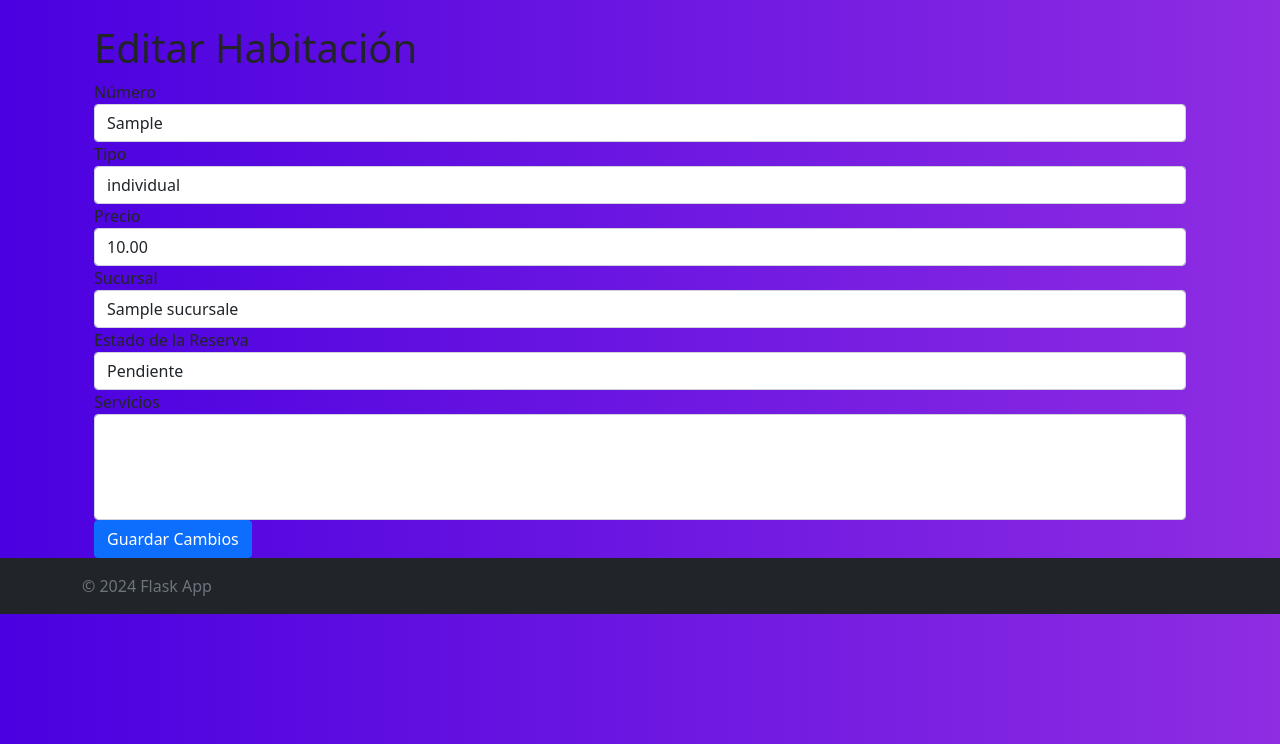
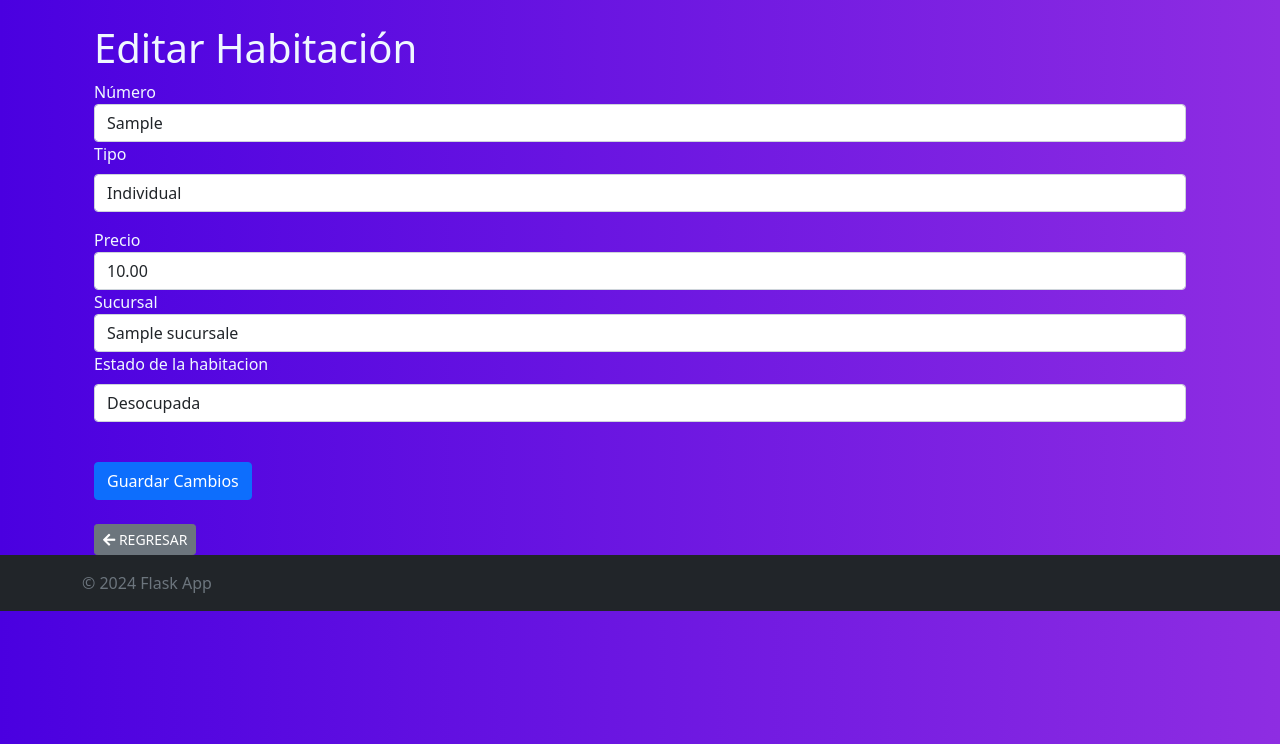
Before and after one commit to mcuzco/ProyectoMC, a Flask app: page /edit_habitacion/1 in a window 1280 px wide. Shown: the part 56-800 px from the top of the page. Run offline with Flask 2, Linux system fonts and the light colour scheme; tables that the repository leaves empty hold one stand-in row (values such as "Sample post"); lists and menus that the app fills with data are empty; some libraries are stand-ins or nearby versions.

Commit message:
hecho apartado de habitaciones y sucursales

```diff
--- a/app/app.py
+++ b/app/app.py
@@ -11,8 +11,8 @@ app.config['SECRET_KEY'] = 'matthews'
 app.config['MYSQL_CURSORCLASS'] = 'DictCursor'
 app.config['MYSQL_HOST'] = 'localhost'
 app.config['MYSQL_USER'] = 'root'
-app.config['MYSQL_PASSWORD'] = 'MAtt1233xd'
-app.config['MYSQL_DB'] = 'flaskcontact'
+app.config['MYSQL_PASSWORD'] = 'Mami270802'
+app.config['MYSQL_DB'] = 'flaskcontact3'
 app.config['MYSQL_SSL_DISABLED'] = True  # Deshabilitar SSL
 
 mysqldb = MySQL(app)
@@ -101,7 +101,7 @@ def reservas():
     servicios = cursor.fetchall()
     cursor.execute('SELECT id, nombre FROM clientes')
     clientes = cursor.fetchall()
-    cursor.execute('SELECT id, numero FROM habitaciones')
+    cursor.execute('SELECT id, numero FROM habitaciones WHERE estado = "desocupada"')
     habitaciones = cursor.fetchall()
 
     # Fetch services for each reservation
@@ -271,9 +271,14 @@ def delete_servicio(id):
 @app.route('/habitaciones') # Ruta para mostrar habitaciones
 def habitaciones():
     cursor = mysqldb.connection.cursor()
-    cursor.execute('SELECT habitaciones.*, sucursales.nombre AS sucursal_nombre FROM habitaciones JOIN sucursales ON habitaciones.sucursal_id = sucursales.id')
+    cursor.execute("""SELECT habitaciones.*,
+                        sucursales.nombre AS sucursal_nombre
+                    FROM habitaciones JOIN sucursales ON habitaciones.sucursal_id = sucursales.id""")
     habitaciones = cursor.fetchall()
-    return render_template('habitaciones/habitaciones.html', habitaciones=habitaciones)
+    #Fetch all sucursales for the dropdown
+    cursor.execute('SELECT id, nombre FROM sucursales')
+    sucursales = cursor.fetchall()
+    return render_template('habitaciones/habitaciones.html', habitaciones=habitaciones,sucursales = sucursales)
 
 @app.route('/add_habitacion', methods=['POST', 'GET'])
 def add_habitacion():
@@ -281,15 +286,15 @@ def add_habitacion():
         numero = request.form['numero']
         tipo = request.form['tipo']
         precio = request.form['precio']
-        sucursal_nombre = request.form['sucursal_nombre']
+        sucursalId = request.form['sucursal_id']
         estado = request.form['estado']
 
         cursor = mysqldb.connection.cursor()
-        cursor.execute('SELECT id FROM sucursales WHERE nombre = %s', (sucursal_nombre,))
+        cursor.execute('SELECT id, nombre FROM sucursales WHERE id = %s', (sucursalId,))
         sucursal = cursor.fetchone()
         if sucursal:
-            sucursal_id = sucursal['id']
-            cursor.execute('INSERT INTO habitaciones (numero, tipo, precio, sucursal_id, estado) VALUES (%s, %s, %s, %s, %s)', (numero, tipo, precio, sucursal_id, estado))
+            sucursalId = sucursal['id']
+            cursor.execute('INSERT INTO habitaciones (numero, tipo, precio, sucursal_id, estado) VALUES (%s, %s, %s, %s, %s)', (numero, tipo, precio, sucursalId, estado))
             mysqldb.connection.commit()
             flash('Habitación agregada exitosamente!')
         else:
@@ -297,7 +302,7 @@ def add_habitacion():
         return redirect(url_for('habitaciones'))
     else:
         cursor = mysqldb.connection.cursor()
-        cursor.execute('SELECT nombre FROM sucursales')
+        cursor.execute('SELECT id, nombre FROM sucursales')
         sucursales = cursor.fetchall()
         return render_template('add-habitacion.html', sucursales=sucursales)
 
@@ -367,7 +372,7 @@ def get_sucursal(id):
     cursor = mysqldb.connection.cursor()
     cursor.execute('SELECT * FROM sucursales WHERE id = %s', (id,))
     sucursal = cursor.fetchone()
-    return render_template('sucursales/edit-sucursal.html', sucursal=sucursal)
+    return render_template('sucursales/edit-sucursales.html', sucursal=sucursal)
 
 @app.route('/update_sucursal/<id>', methods=['POST']) # Ruta para actualizar sucursales
 def update_sucursal(id):
--- a/app/templates/habitaciones/edit-habitaciones.html
+++ b/app/templates/habitaciones/edit-habitaciones.html
@@ -1,45 +1,54 @@
 {% extends "layout.html" %}
 {% block body %}
 <div class="container">
-    <h1>Editar Habitación</h1>
+    <h1 style="color: aliceblue;">Editar Habitación</h1>
     <form action="{{ url_for('update_habitacion', id=habitacion['id']) }}" method="POST">
         <div class="form-group">
-            <label for="numero">Número</label>
+            <label for="numero" style="color: aliceblue;">Número</label>
             <input type="text" name="numero" id="numero" class="form-control" value="{{ habitacion['numero'] }}" required>
         </div>
-        <div class="form-group">
-            <label for="tipo">Tipo</label>
-            <input type="text" name="tipo" id="tipo" class="form-control" value="{{ habitacion['tipo'] }}" required>
+        <div class="mb-3">
+            <label for="tipo" class="form-label" style="color: aliceblue;">Tipo</label>
+            <select class="form-control" id="tipo" name="tipo" required>
+                <option value="individual">Individual</option>
+                <option value="matrimonial">Matrimonial</option>
+                <option value="familiar">Familiar</option>
+            </select>
         </div>
         <div class="form-group">
-            <label for="precio">Precio</label>
+            <label for="precio" style="color: aliceblue;"> Precio</label>
             <input type="number" name="precio" id="precio" class="form-control" value="{{ habitacion['precio'] }}" required>
         </div>
         <div class="form-group">
-            <label for="sucursal_id">Sucursal</label>
+            <label for="sucursal_id" style="color: aliceblue;">Sucursal</label>
             <select name="sucursal_id" id="sucursal_id" class="form-control" required>
                 {% for sucursal in sucursales %}
                     <option value="{{ sucursal['id'] }}" {% if sucursal['id'] == habitacion['sucursal_id'] %}selected{% endif %}>{{ sucursal['nombre'] }}</option>
                 {% endfor %}
             </select>
         </div>
-        <div class="form-group">
-            <label for="estado">Estado de la Reserva</label>
-            <select name="estado" id="estado" class="form-control" required>
-            <option value="pendiente" {% if habitacion['estado'] == 'pendiente' %}selected{% endif %}>Pendiente</option>
-            <option value="confirmada" {% if habitacion['estado'] == 'confirmada' %}selected{% endif %}>Confirmada</option>
-            <option value="cancelada" {% if habitacion['estado'] == 'cancelada' %}selected{% endif %}>Cancelada</option>
+        <div class="mb-3">
+            <label for="estado" class="form-label" style="color: aliceblue;">Estado de la habitacion</label>
+            <select class="form-control" id="estado" name="estado" required>
+                <option value="desocupada">Desocupada</option>
+                <option value="ocupada">Ocupada</option>
             </select>
         </div>
-        <div class="form-group">
+        <!-- INNECESARIO SERVICIO, NO SE ENCUENTRA COMO UNO DE LOS ATRIBUTOS DE LA TABLA HABITACIONES -->
+        <!-- <div class="form-group">
             <label for="servicios">Servicios</label>
             <select name="servicios" id="servicios" class="form-control" multiple>
                 {% for servicio in servicios %}
                     <option value="{{ servicio['id'] }}" {% if servicio['id'] in detalles %}selected{% endif %}>{{ servicio['nombre'] }}</option>
                 {% endfor %}
             </select>
-        </div>
+        </div> -->
+        <br>
         <button type="submit" class="btn btn-primary">Guardar Cambios</button>
     </form>
+    <br>
+    <a href="{{ url_for('habitaciones') }}" class="btn btn-secondary btn-sm">
+        <i class="fas fa-arrow-left"></i> REGRESAR
+    </a>
 </div>
 {% endblock %}
```
Also changed, not shown: app/templates/habitaciones/habitaciones.html (+12 -4 lines), app/templates/sucursales/edit-sucursales.html (+14 -12 lines).
